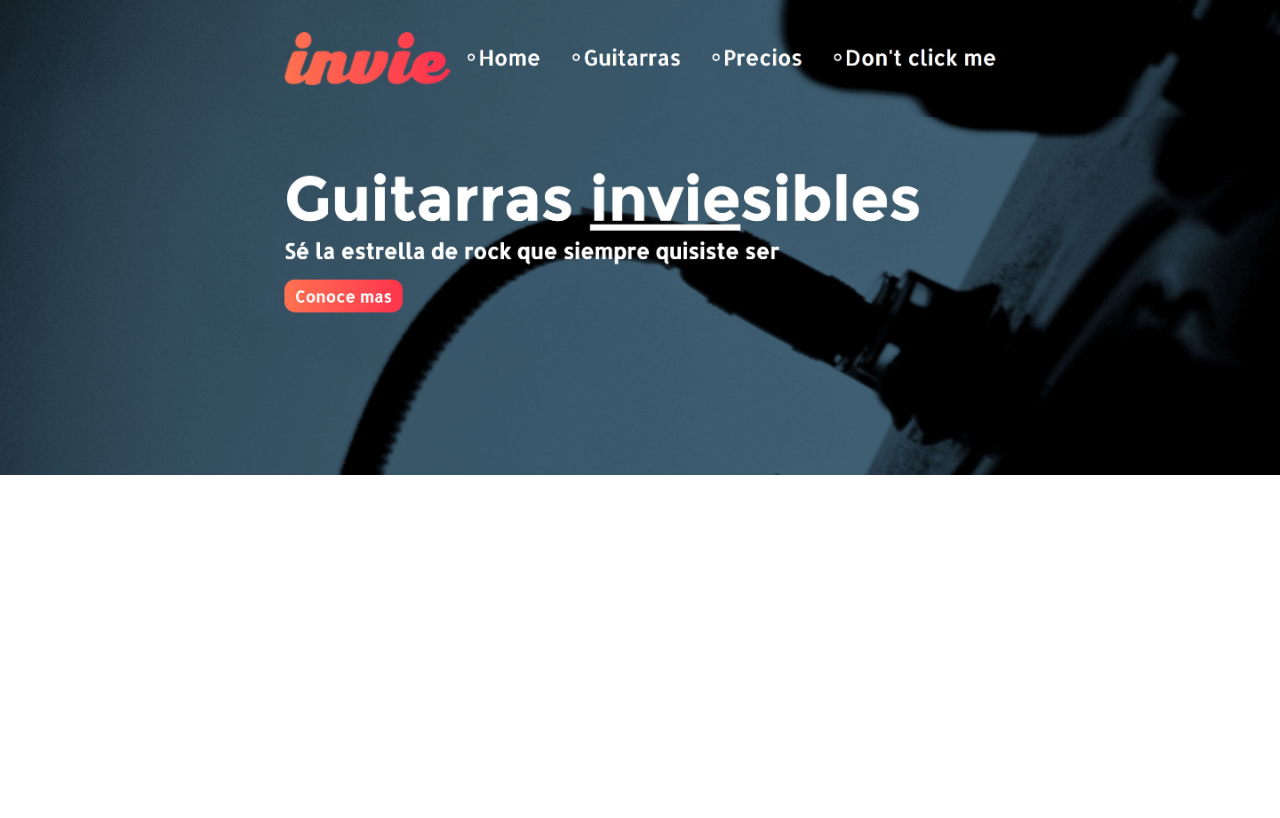
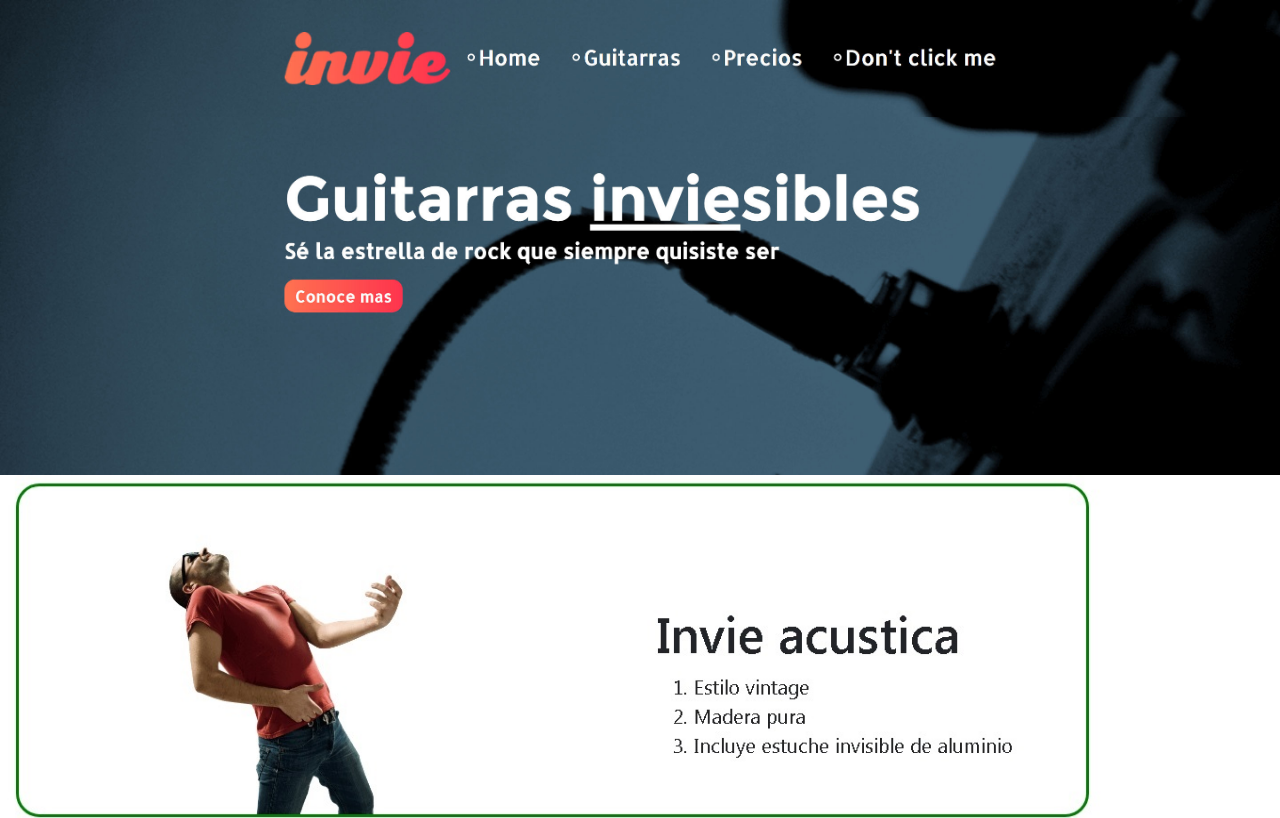
Before and after one commit to leis94/invie-github, a plain HTML site: page index.html in a window 1280 px wide. Drawn offline with Linux system fonts and the light colour scheme.

Commit message:
agregando guitarra acustica

```diff
--- a/index.html
+++ b/index.html
@@ -15,5 +15,8 @@
         <body>
             <img src="header.jpg" alt="">
             <img src="hero.jpg" alt="">
+            <img src="acustica3.jpg" alt="">
+
+
         </body>
 </html>
```
Also changed, not shown: acustica3.jpg (added).
